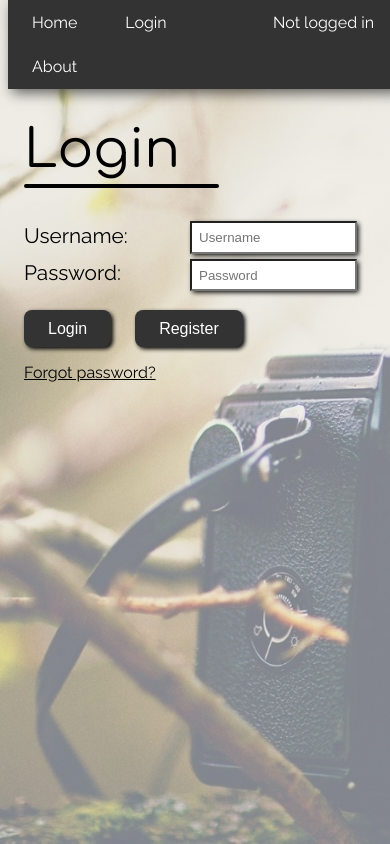
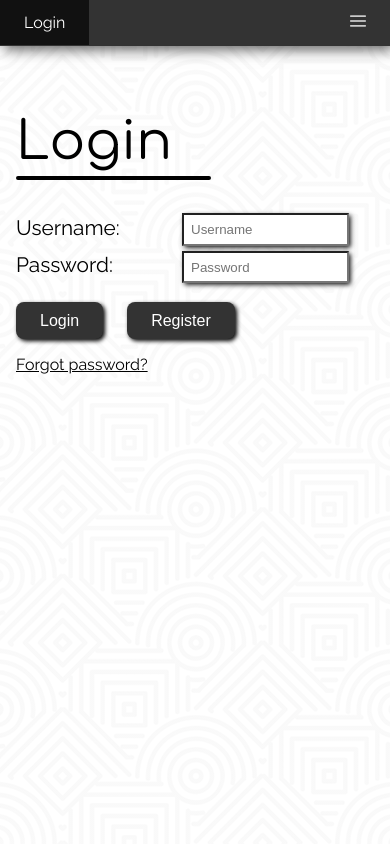
Before and after one commit to kraxx/Camagru, a React app in the folder client/: page /login in a window 390 px wide. Built offline with nearby package versions, Linux system fonts and the light colour scheme.

Commit message:
Changed background; fixed navbar positioning; responsive navbar

```diff
--- a/client/public/css/header.css
+++ b/client/public/css/header.css
@@ -27,8 +27,17 @@
 	text-decoration: none;
 }
 
+.navbarLiLink img {
+	height: 1em;
+	align-content: center;
+	margin-left: 2em auto;
+	padding: 1em auto;
+	/*background-color: green;*/
+	display: inline-block;
+}
+
 .navbarLi:hover {
-	background-color: #111;
+	background-color: #222;
 }
 
 .statusBar {
@@ -37,3 +46,32 @@
 	padding: 0.8em 1.5em;
 	font-size: 1em;
 }
+
+.active {
+	background-color: #111 !important;
+}
+
+.expander {
+	display: none;
+	cursor: pointer;
+}
+
+@media screen and (max-width: 600px) {
+  .navbarLi, .statusBar {
+  	display: none;
+  }
+  .expander {
+  	display: inline-block;
+  	float: right;
+  	text-align: right;
+  }
+  .responsive {
+  	display: block;
+  	float: none;
+  	text-align: left;
+  	width: 100%;
+  }
+  .active {
+  	display: block;
+  }
+}
--- a/client/public/css/index.css
+++ b/client/public/css/index.css
@@ -1,10 +1,10 @@
 body {
+  margin: auto;
   font-family: 'Raleway', sans-serif;
   background: linear-gradient(
     rgba(255,255,255,.45),
     rgba(255,255,255,.45)
     ),
-    url('../wallpaper/wallpaper.jpg');
+    url('../wallpaper/hypnotize.png');
   background-attachment: fixed;
-  background-size: cover;
-;}
+}
--- a/client/src/components/App/Header.component.js
+++ b/client/src/components/App/Header.component.js
@@ -2,36 +2,86 @@ import React, { Component } from 'react';
 import { connect } from 'react-redux';
 import { Link } from 'react-router-dom';
 
+import { history } from '../../helpers';
 import { userActions } from '../../actions';
 import '../../../public/css/header.css';
 
-const Header = ({ authentication, user, dispatch }) => (
+const menuIcon = require('../../../public/icons/menu.png');
+
+const HeaderListItem = ({ title, dest, responsive, active, callback }) => {
+  let className = 'navbarLi';
+  if (responsive) {
+    className += ' responsive';
+  }
+  if (active) {
+    className += ' active';
+  }
+  return (
+    <li className={className} onClick={ () => callback() }>
+      <Link className='navbarLiLink' to={dest}>{title}</Link>
+    </li>
+  )
+}
+
+class Header extends Component {
+
+  constructor(props) {
+    super(props);
+    this.state = {
+      responsive: false,
+      currentTab: history.location.pathname
+    }
+  }
+
+  updateCurrentTab = () => {
+    this.setState({
+      responsive: false,
+      currentTab: history.location.pathname
+    });
+  }
+
+  render() {
+    const { authentication, user, dispatch } = this.props;
+    const responsive = this.state.responsive;
+    return (
       <header>
         <nav className='navbar'>
+
+          <li className='navbarLi expander' onClick={ () => this.setState({ responsive: !this.state.responsive }) } >
+            <div className='navbarLiLink'>
+              <img src={menuIcon} alt='menu' />
+            </div>
+          </li>
+
           <ul className='navbarUl'>
-        <li className='navbarLi'><Link className='navbarLiLink' to='/'>Home</Link></li>
+            <HeaderListItem title='Home' dest='/' responsive={this.state.responsive} active={this.state.currentTab === '/'} callback={ () => this.updateCurrentTab() } />
             {authentication && authentication.loggedIn
               ? <span>
-              <li className='navbarLi'><Link className='navbarLiLink' to='/camera'>Camera</Link></li>
-              <li className='navbarLi'><Link className='navbarLiLink' to='/settings'>Settings</Link></li>
-              <li className='navbarLi'><a className='navbarLiLink' href="/login" onClick={() => dispatch(userActions.logout())}>Logout</a></li>
+                  <HeaderListItem title='Camera' dest='/camera' responsive={this.state.responsive} active={this.state.currentTab === '/camera'} callback={ () => this.updateCurrentTab() } />
+                  <HeaderListItem title='User Settings' dest='/settings' responsive={this.state.responsive} active={this.state.currentTab === '/settings'} callback={ () => this.updateCurrentTab() } />
+                  <li className='navbarLi'>
+                    <a className='navbarLiLink' href="/login" onClick={() => dispatch(userActions.logout())}>Logout</a>
+                  </li>
                 </span>
-          : <span>
-              <li className='navbarLi'><Link className='navbarLiLink' to='/login'>Login</Link></li>
-            </span>
+              : <HeaderListItem title='Login' dest='/login' responsive={this.state.responsive} active={this.state.currentTab === '/login'} callback={ () => this.updateCurrentTab() } />
             }
             {user && user.role === 'admin' &&
-          <li className='navbarLi'><Link className='navbarLiLink' to='/admin'>Admin Panel</Link></li>
+              <HeaderListItem title='Admin Panel' dest='/admin' responsive={this.state.responsive} active={this.state.currentTab === '/admin'} callback={ () => this.updateCurrentTab() } />
             }
           </ul>
+
+          <HeaderListItem title='About' dest='/about' responsive={this.state.responsive} active={this.state.currentTab === '/about'} callback={ () => this.updateCurrentTab() } />
+
           {authentication && authentication.loggedIn
             ? <div className='statusBar'>Hello {user.username}!</div>
             : <div className='statusBar'>Not logged in</div>
           }
-      <li className='navbarLi'><Link className='navbarLiLink' to='/about'>About</Link></li>
+
         </nav>
       </header>
     )
+  }
+}
 
 const mapStateToProps = (state) => {
   const { authentication } = state;
```
Also changed, not shown: client/public/icons/menu.png (added), client/public/wallpaper/hypnotize.png (added). Lines whose indentation alone changed are shown as unchanged.
